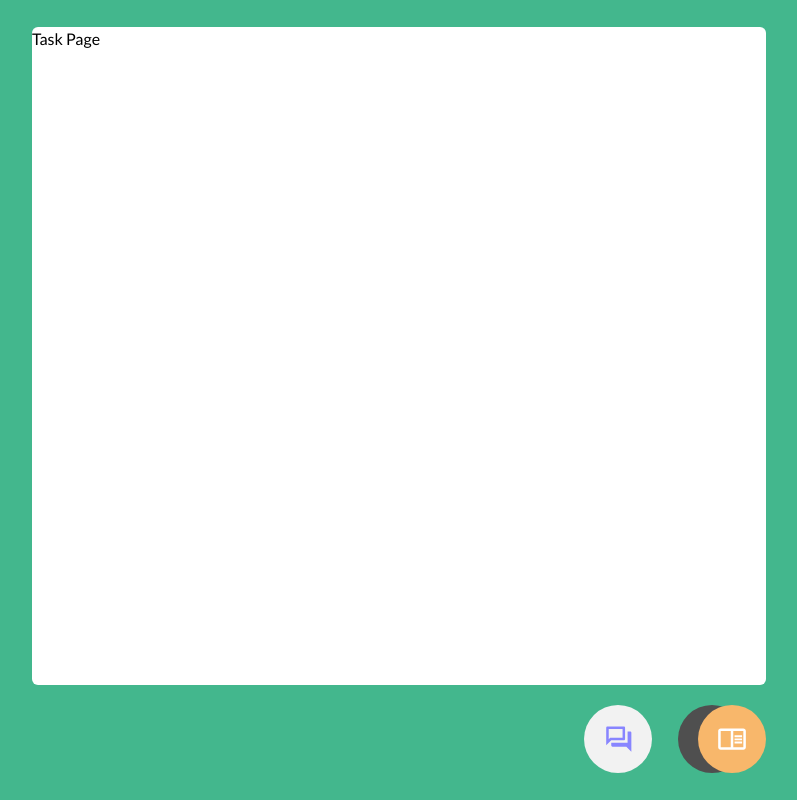
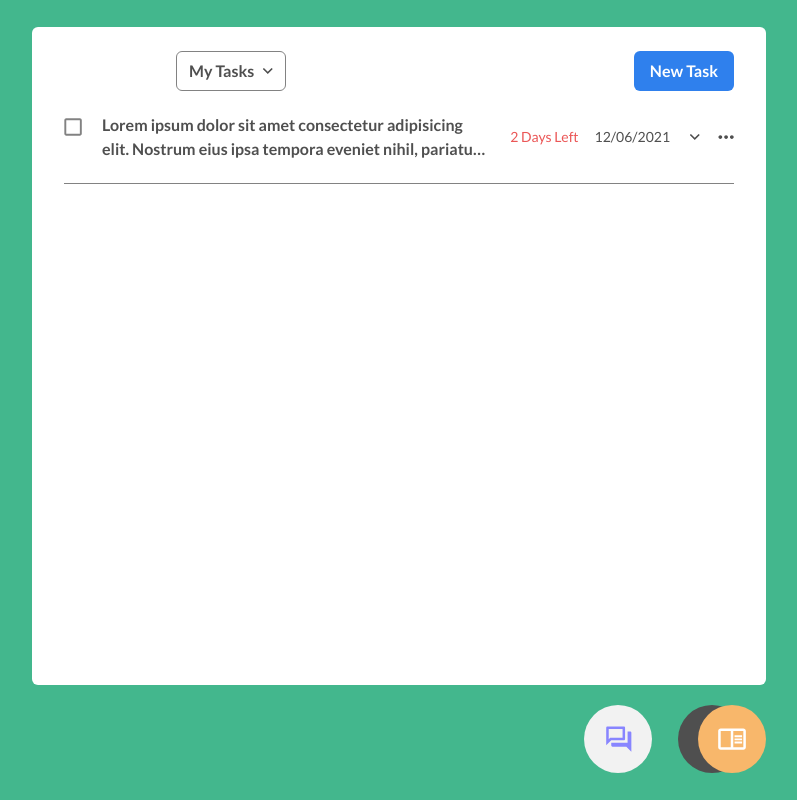
Before and after one commit to DerianMelvin/project-quicks, a Next.js app: page /task in a window 1280 px wide. Shown: the whole page, without its empty margins (480-1277 px from the left). Built offline with nearby package versions, Linux system fonts and the light colour scheme.

Commit message:
create & display initial task page content

```diff
--- a/src/app/task/page.tsx
+++ b/src/app/task/page.tsx
@@ -1,8 +1,14 @@
+import Task from "@/components/pages/task/Task";
+import TaskHeader from "@/components/pages/task/TaskHeader";
 
 export default function TaskPage() {
   return (
-    <main className="w-[734px] h-[737px] rounded-md bg-white">
-      Task Page
+    <main className="w-[734px] h-[737px] flex flex-col px-8 py-6 rounded-md overflow-y-auto bg-white">
+      <TaskHeader />
+
+      <div className="flex flex-col">
+        <Task />
+      </div>
     </main>
-  )
+  );
 }
--- /dev/null
+++ b/src/components/pages/task/Task.tsx
@@ -0,0 +1,63 @@
+"use client";
+import ExpandMoreIcon from "@/components/icons/ExpandMoreIcon";
+import MoreHorizontalIcon from "@/components/icons/MoreHorizontalIcon";
+import { useState } from "react";
+import TaskDetails from "./TaskDetails";
+import CheckboxCheckedIcon from "@/components/icons/CheckboxCheckedIcon";
+import CheckboxIcon from "@/components/icons/CheckboxIcon";
+
+export default function Task() {
+  const [viewDetails, setViewDetails] = useState(false);
+  const [isChecked, setIsChecked] = useState(false);
+
+  return (
+    <div className="flex flex-col gap-2 border-b py-[22px] border-primary-gray text-primary-darkGray">
+      <div className="flex items-center justify-between">
+        <div className="flex items-start gap-5">
+          {isChecked ? (
+            <button
+              onClick={() => setIsChecked((prev) => !prev)}
+              className="w-[18px] h-[18px] flex"
+            >
+              <CheckboxCheckedIcon />
+            </button>
+          ) : (
+            <button
+              onClick={() => setIsChecked((prev) => !prev)}
+              className="w-[18px] h-[18px] flex"
+            >
+              <CheckboxIcon />
+            </button>
+          )}
+
+          <h2 className="max-w-sm font-bold line-clamp-2">
+            Lorem ipsum dolor sit amet consectetur adipisicing elit. Nostrum
+            eius ipsa tempora eveniet nihil, pariatur, a minima eaque dolores
+            autem commodi voluptatibus exercitationem laudantium laboriosam
+            ratione corporis alias eos vero.
+          </h2>
+        </div>
+
+        <div className="flex items-center gap-4 text-sm">
+          <span className="text-indicator-red">2 Days Left</span>
+          <span className="">12/06/2021</span>
+
+          <button
+            onClick={() => setViewDetails((prev) => !prev)}
+            className={`w-4 flex justify-center py-2 ${
+              viewDetails && "rotate-180"
+            }`}
+          >
+            <ExpandMoreIcon />
+          </button>
+
+          <button className="w-4 flex justify-center py-2">
+            <MoreHorizontalIcon />
+          </button>
+        </div>
+      </div>
+
+      {viewDetails && <TaskDetails />}
+    </div>
+  );
+}
--- /dev/null
+++ b/src/components/pages/task/TaskDetails.tsx
@@ -0,0 +1,36 @@
+import EditIcon from "@/components/icons/EditIcon";
+import ScheduleIcon from "@/components/icons/ScheduleIcon";
+import ReactTextareaAutosize from "react-textarea-autosize";
+
+export default function TaskDetails() {
+  return (
+    <div className="flex flex-col gap-3 pl-9">
+      <div className="flex items-center gap-6">
+        <div className="w-5 flex">
+          <ScheduleIcon />
+        </div>
+        <input
+          type="date"
+          name="schedule"
+          className="px-3 py-1 border rounded-md border-primary-gray"
+        />
+      </div>
+
+      <div className="flex items-start gap-6">
+        <button className="w-5 flex translate-y-1">
+          <EditIcon />
+        </button>
+
+        <ReactTextareaAutosize
+          maxRows={3}
+          disabled={true}
+          className="w-5/6 resize-none bg-transparent px-3 py-2 border rounded-md border-primary-gray"
+        >
+          Lorem ipsum, dolor sit amet consectetur adipisicing elit. Modi iure
+          autem explicabo illum vero reiciendis, harum nemo impedit aliquam.
+          Inventore sint aliquam ex ut unde vero vitae rerum quas fugiat.
+        </ReactTextareaAutosize>
+      </div>
+    </div>
+  );
+}
--- a/src/components/pages/task/TaskHeader.tsx
+++ b/src/components/pages/task/TaskHeader.tsx
@@ -22,12 +22,12 @@ export default function TaskHeader() {
         </button>
 
         {viewDropdown && (
-          <ul className="absolute top-12 w-72 flex flex-col border rounded-md border-primary-gray">
+          <ul className="absolute top-12 w-72 flex flex-col border rounded-md border-primary-gray bg-white">
             {taskDropdown.map((task) => (
               <li
                 key={task}
                 onClick={() => closeDropDown()}
-                className="px-3 py-[6px] cursor-pointer border-b border-primary-gray last:border-transparent"
+                className="px-3 py-[6px] cursor-pointer border-b border-primary-gray first:rounded-t-md last:rounded-b-md last:border-transparent hover:bg-primary-white"
               >
                 {task}
               </li>
```
